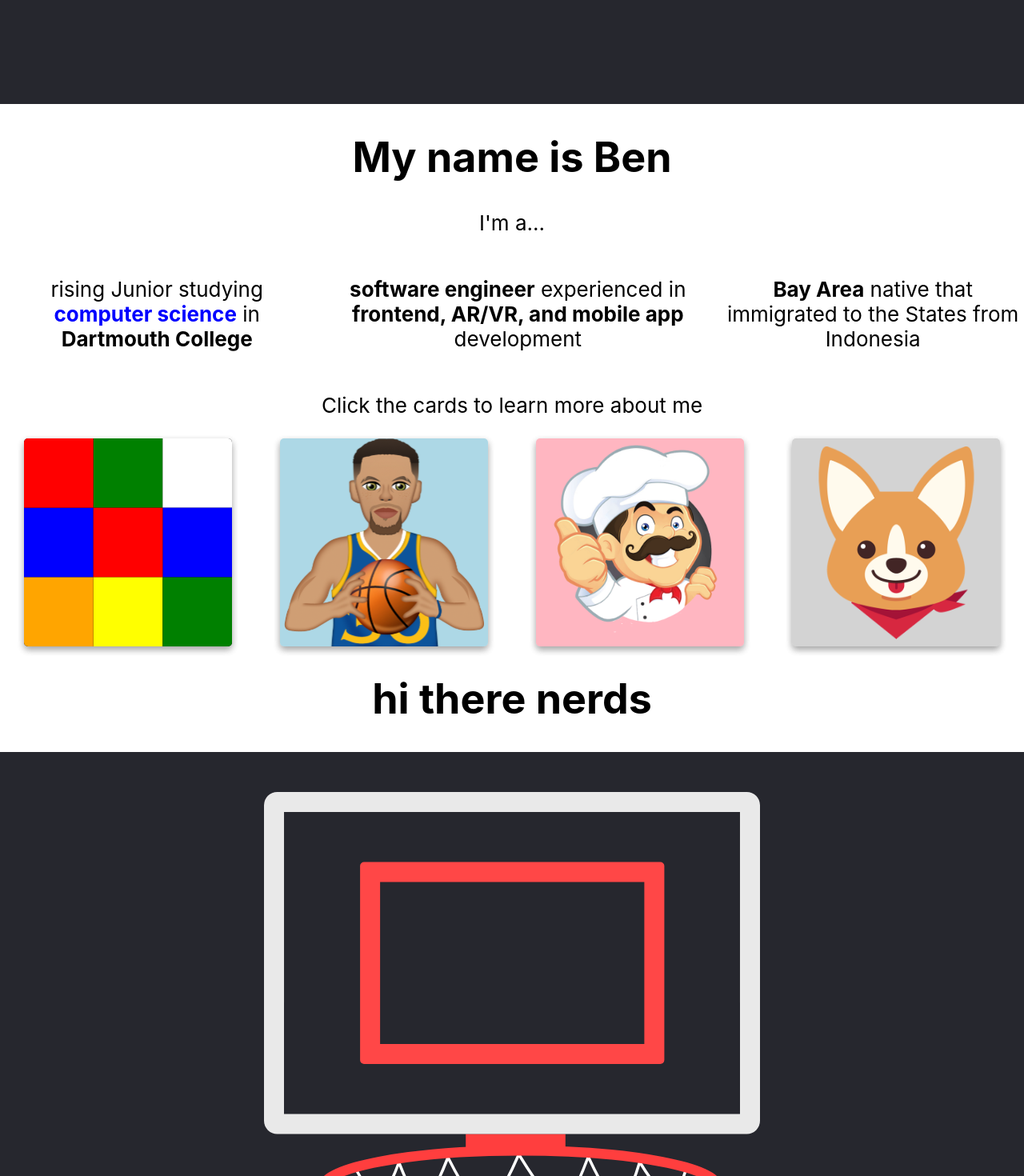
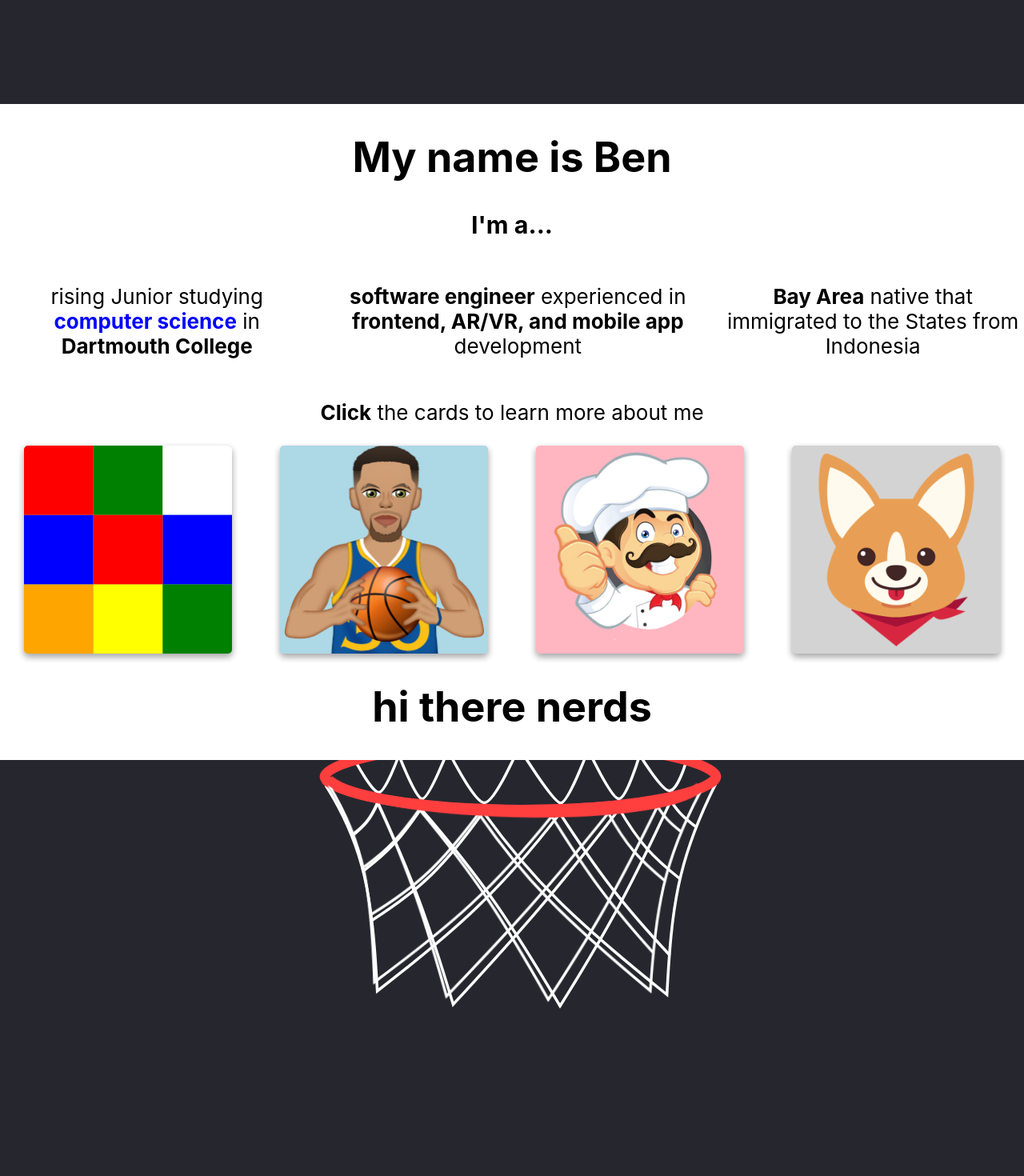
Before and after one commit to bentaro89/bentaro89.github.io, a React (Create React App) app: page / in a window 1280 px wide. Shown: the part 780-2250 px from the top of the page at 80% size. Built offline with nearby package versions, Linux system fonts and the light colour scheme.

Commit message:
about section looks good

```diff
--- a/src/App.css
+++ b/src/App.css
@@ -9,32 +9,46 @@ html {
 
 #basketball-ball {
   position: fixed;
-  top: 30%;
+  top: 20%;
   height: 14em;
   z-index: 1;
 }
 
 .basketball-rim {
   position: absolute;
-  transform: rotate(1.2deg);
+  transform: rotate(1.1deg);
 
-  top: 56em;
+  top: 67.45em;
   height: 10.7em;
   z-index: 1;
 }
 
 .basketball-hoop {
   position: absolute;
+  top: 48.5em;
   height: 30em;
   z-index: 0;
 }
+.basketball-hoop-2 {
+  position: absolute;
+  top: 108.5em;
+  height: 30em;
+  z-index: 0;
+}
+.basketball-rim-2 {
+  position: absolute;
+  transform: rotate(1.1deg);
 
+  top: 67.5em;
+  height: 10.7em;
+  z-index: 1;
+}
 .basketball-container {
   display: flex;
   flex-direction: row;
   justify-content: center;
   align-content: center;
-  margin-bottom: 100em;
+  /* margin-bottom: 100em; */
   width: 100%;
 }
 
--- a/src/App.js
+++ b/src/App.js
@@ -24,11 +24,16 @@ function scrollRotate() {
         <div className='basketball-container'>
           <img src={Basketball} id={'basketball-ball'} alt='basketball'/>
           <Introduction/>
+
         </div>
 
         <img src={BasketballHoop} className='basketball-hoop' alt='hoop'/>
-        {/* <img src={rimPart} className='basketball-rim' alt='hoop'/> */}
+        <img src={rimPart} className='basketball-rim' alt='hoop'/>
+        <Introduction/>
+        <Introduction/>
 
+        {/* <img src={BasketballHoop} className='basketball-hoop-2' alt='hoop'/>
+        <img src={rimPart} className='basketball-rim-2' alt='hoop'/> */}
 
         {/* <h3 id= "footer">hi</h3> */}
       </div>
--- a/src/assets/images.js
+++ b/src/assets/images.js
@@ -6,22 +6,22 @@ import corgi from './corgi.png'
 export const introCards = [
     {
         'icon': cube,
-        'color': 'black',
-        'info': 'hi there baby girl'
+        'color': 'lightgreen',
+        'info': 'I like to cube. I even entereed a couple of tournaments.'
     },
     {
         'icon': curry,
         'color': 'lightblue',
-        'info': 'hi there baby girl'
+        'info': 'I am a huge Warriors fan!'
     },
     {
         'icon': chef,
         'color': 'lightpink',
-        'info': 'hi there baby girl'
+        'info': 'I like cooking. Cooking is a passion.'
     },
     {
         'icon': corgi,
         'color': 'lightgrey',
-        'info': 'hi there baby girl'
+        'info': 'I love dogs. Look at my puppy corgi.'
     }
 ]
--- a/src/components/Card.jsx
+++ b/src/components/Card.jsx
@@ -4,13 +4,12 @@ import './stylesheets/Card.scss';
 const IntroCard = (props) => {
     const [clicked, setClick] = useState(false);
     return(
-        <div className={'card'} onClick={() =>setClick(!clicked)}>
+        <div className={'card'} style={{backgroundColor: props.color}} onClick={() =>setClick(!clicked)}>
             {clicked ?
             <p>{props.info}</p>
             :
             <img
             className={'card'}
-            style={{backgroundColor: props.color}}
             src={props.img}
             alt='cube'/>
             }
--- a/src/components/Introduction.jsx
+++ b/src/components/Introduction.jsx
@@ -6,16 +6,16 @@ import './stylesheets/Intro.scss';
 const NavBar = () => {
 
     return(
-        <div className='main-container' id= "footer">
+        <div className='main-container' id= "about">
             <h1>My name is Ben</h1>
-            <p>I'm a...</p>
+            <h3>I'm a...</h3>
             <div className='facts'>
             <p>rising Junior studying <b style={{color: 'blue'}}>computer science</b> in <b>Dartmouth College</b></p>
             <p><b>software engineer</b> experienced in <b>frontend, AR/VR, and mobile app</b> development</p>
             <p><b>Bay Area</b> native that immigrated to the States from Indonesia</p>
 
             </div>
-            <p>Click the cards to learn more about me</p>
+            <p><b>Click</b> the cards to learn more about me</p>
             <div className='intro-cards'>
                 {introCards.map((data, i) => (
                 <Card
@@ -27,8 +27,6 @@ const NavBar = () => {
             </div>
 
             <h1>hi there nerds</h1>
-
-
         </div>
     )
 }
--- a/src/components/NavBar.jsx
+++ b/src/components/NavBar.jsx
@@ -5,14 +5,8 @@ const NavBar = () => {
     return(
         <div className='nav'>
             <h2 className='nav-name'>Benedict <br></br>Tedjokusumo</h2>
-            <a href="#footer">About</a>
-            {/* <a
-                className="nav-item"
-                activeClassName="selected"
-                href='/projects'
-            >
-                Projects
-            </a> */}
+            <a href="#about">About</a>
+            <a href="#projects">Projects</a>
         </div>
     )
 }
--- a/src/components/stylesheets/Intro.scss
+++ b/src/components/stylesheets/Intro.scss
@@ -3,7 +3,7 @@
     width: 100%;
     background-color: #ffffff;
     color: black;
-    z-index: 1;
+    z-index: 2;
 }
 
 .facts {
@@ -16,3 +16,19 @@
     display: flex;
     justify-content: space-around;
 }
+
+.basketball-rim {
+    position: absolute;
+    transform: rotate(1.1deg);
+
+    top: 67.45em;
+    height: 10.7em;
+    z-index: 1;
+}
+
+.basketball-hoop {
+    position: absolute;
+    top: 48.5em;
+    height: 30em;
+    z-index: -1;
+}
```
